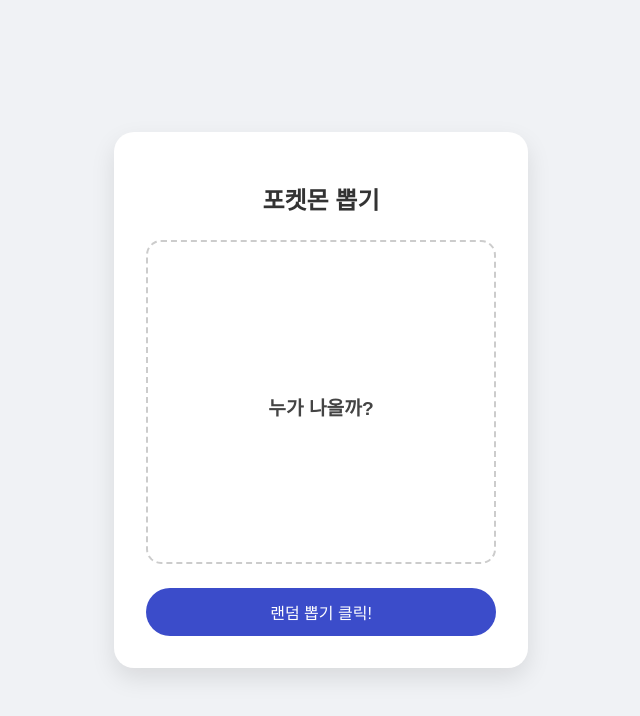
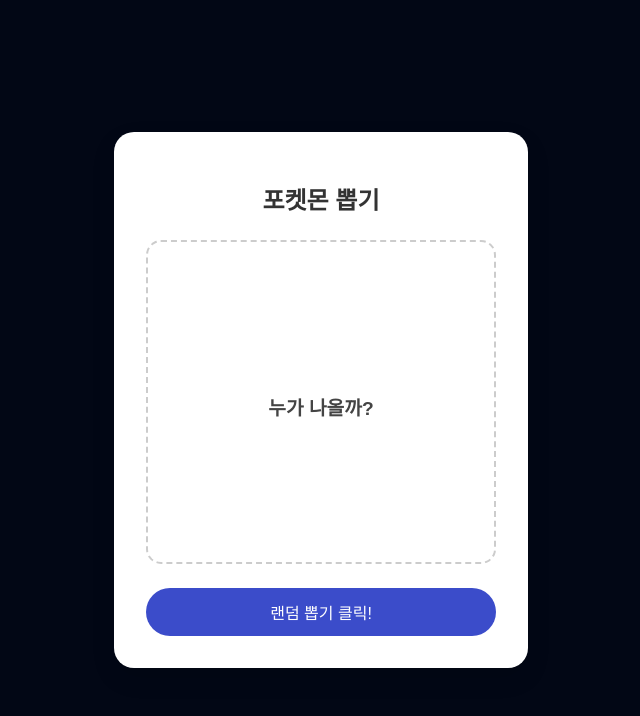
Before and after one commit to chanjun3859/random-pokemon-gatcha, a plain HTML site: page index.html in a window 1280 px wide. Shown: the whole page, without its empty margins (319-959 px from the left). Drawn offline with Linux system fonts and the light colour scheme.

Commit message:
Change background color and improve styles in index.html
Updated background color and styling for the HTML structure.

```diff
--- a/index.html
+++ b/index.html
@@ -5,7 +5,7 @@
     <meta name="viewport" content="width=device-width, initial-scale=1.0">
     <title>포켓몬 랜덤 뽑기</title>
     <style>
-        body { font-family: 'Apple SD Gothic Neo', sans-serif; background-color: #f0f2f5; display: flex; justify-content: center; align-items: center; height: 100vh; margin: 0; }
+        body { font-family: 'Apple SD Gothic Neo', sans-serif; background-color: #020715; display: flex; justify-content: center; align-items: center; height: 100vh; margin: 0; }
         .container { background: white; padding: 2rem; border-radius: 20px; box-shadow: 0 10px 25px rgba(0,0,0,0.1); text-align: center; width: 350px; }
         h1 { font-size: 1.5rem; color: #333; margin-bottom: 1.5rem; }
         .result-box { min-height: 300px; display: flex; flex-direction: column; align-items: center; justify-content: center; border: 2px dashed #ccc; border-radius: 15px; margin-bottom: 1.5rem; padding: 10px; }
```
